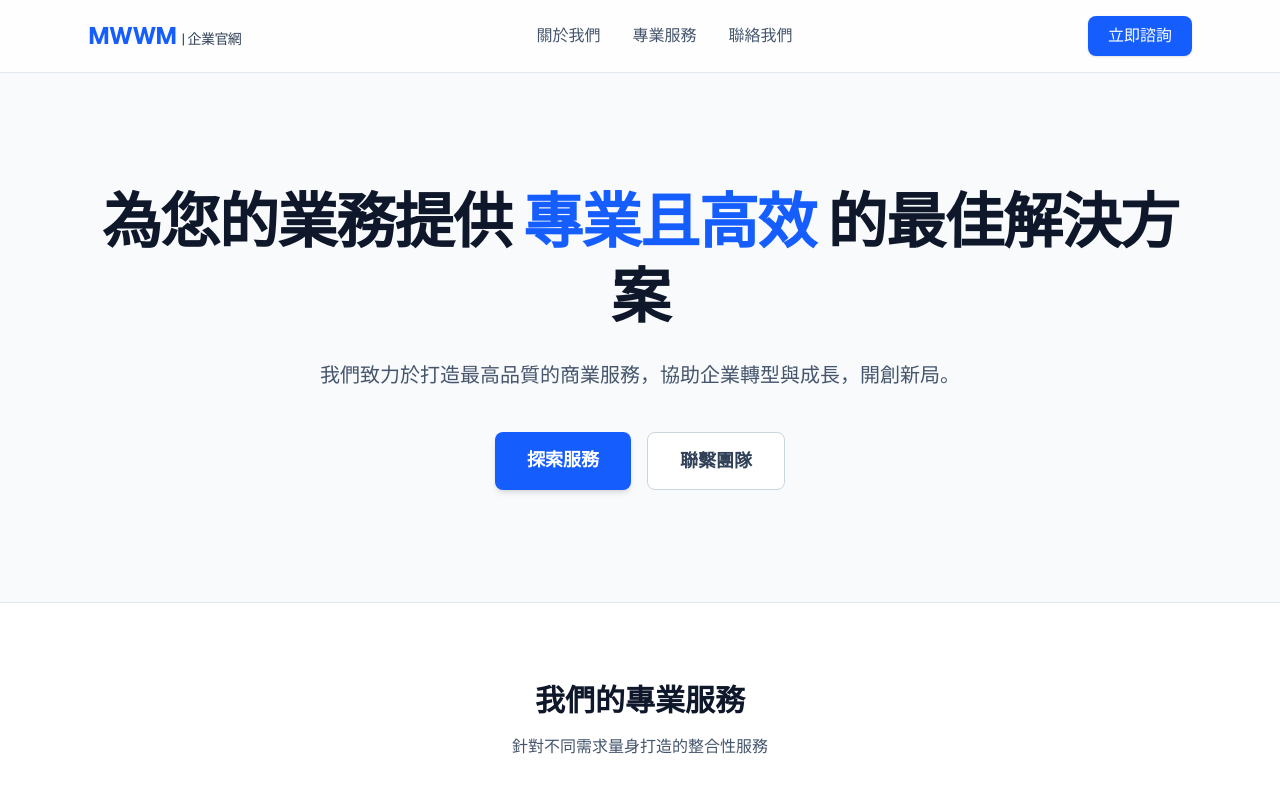
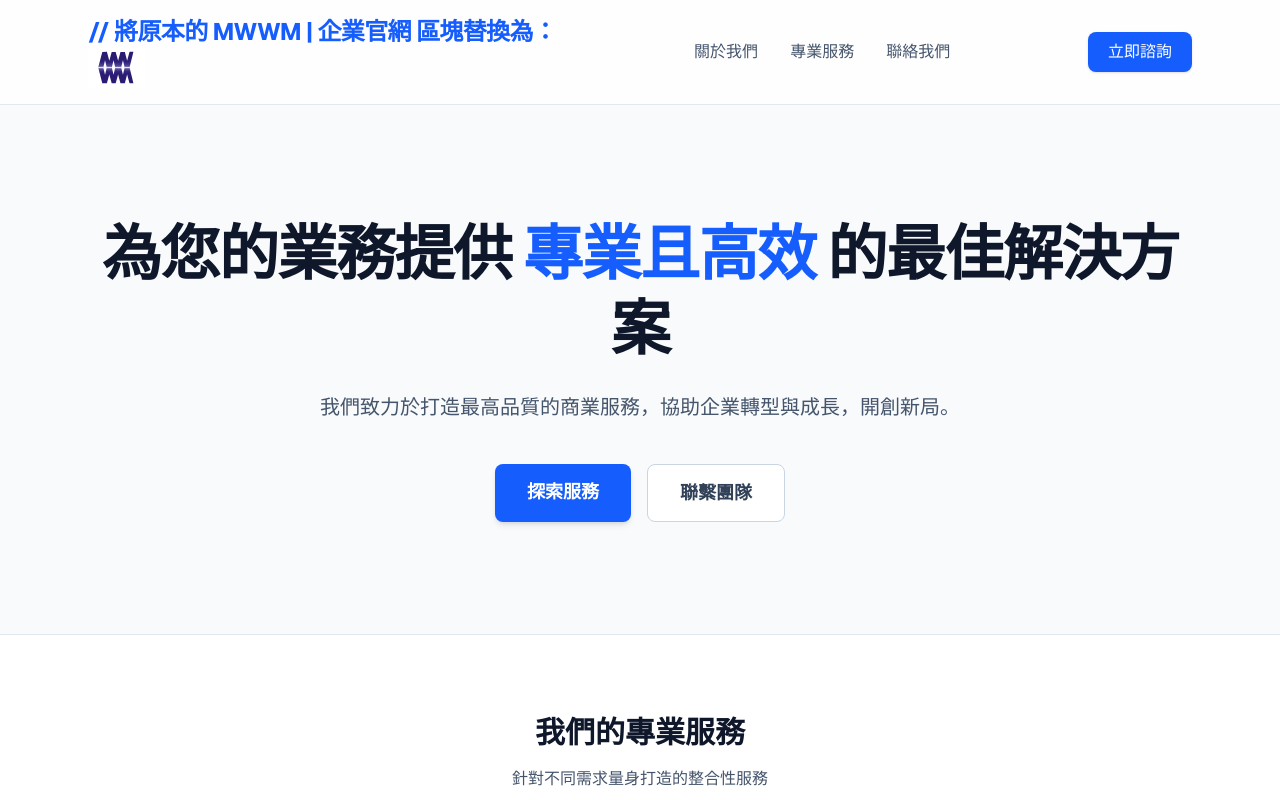
Before and after one commit to MikeHo21/mwwm-website, a Next.js app: page / in a window 1280 px wide. Shown: the top 800 px of the page. Built offline with nearby package versions, Linux system fonts and the light colour scheme.

Commit message:
fix: replace text logo with SVG image

```diff
--- a/app/page.tsx
+++ b/app/page.tsx
@@ -1,4 +1,6 @@
 import React from 'react';
+import Image from 'next/image';
+import Link from 'next/link';
 
 export default function Home() {
   return (
@@ -7,7 +9,17 @@ export default function Home() {
       <header className="sticky top-0 z-50 bg-white/80 backdrop-blur-md border-b border-slate-200">
         <div className="max-w-6xl mx-auto px-6 py-4 flex justify-between items-center">
           <div className="text-2xl font-bold text-blue-600 tracking-tight">
-            MWWM <span className="text-slate-700 text-sm font-normal">| 企業官網</span>
+            // 將原本的 <Link>MWWM | 企業官網</Link> 區塊替換為：
+<Link href="/" className="flex items-center">
+  <Image
+    src="/images/mwwm-logo.svg"
+    alt="MWWM Logo"
+    width={140}
+    height={45}
+    priority
+    className="h-10 w-auto object-contain"
+  />
+</Link>
           </div>
           <nav className="hidden md:flex space-x-8 font-medium text-slate-600">
             <a href="#about" className="hover:text-blue-600 transition">關於我們</a>
```
